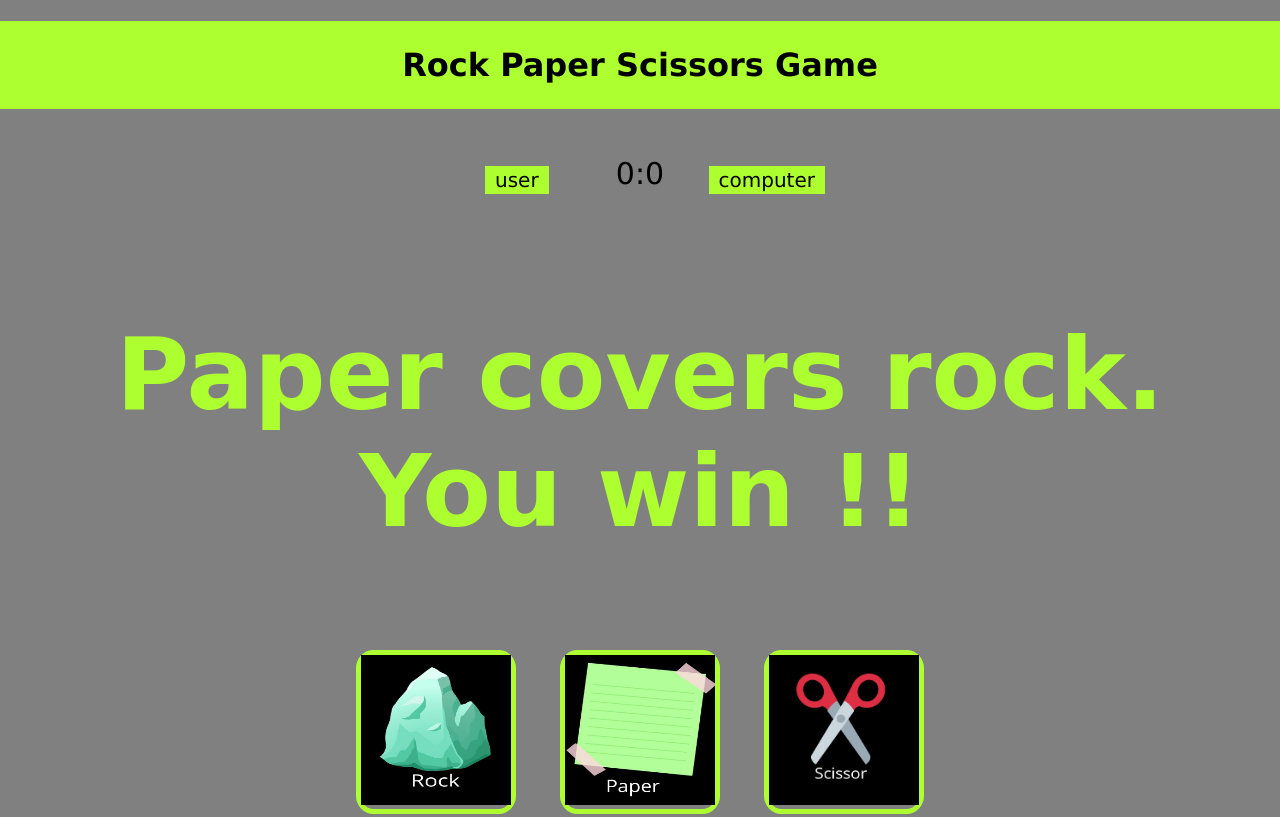
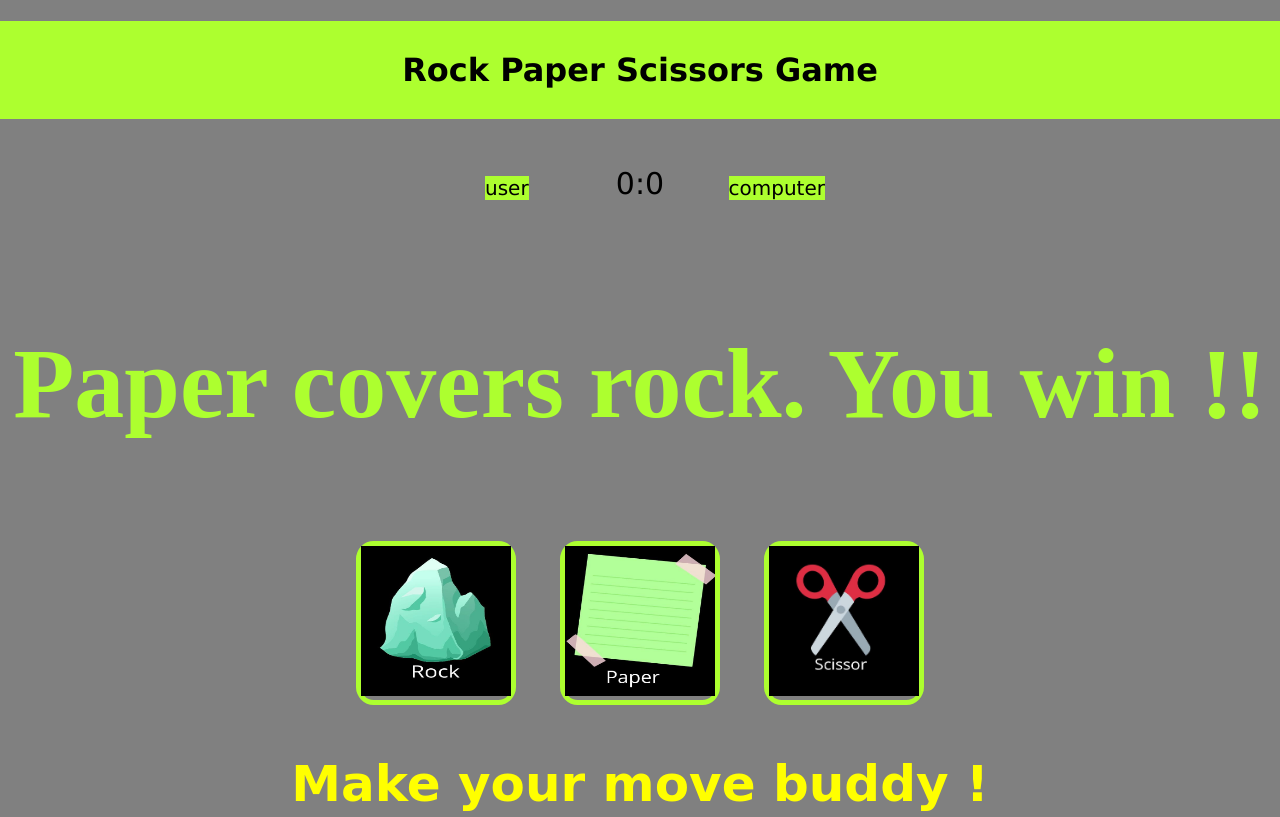
Before and after one commit to drstrange2504/RockPaperScissors, a plain HTML site: page index.html in a window 1280 px wide. Shown: the top 817 px of the page. Drawn offline with Linux system fonts and the light colour scheme.

Commit message:
Update style.css

```diff
--- a/style.css
+++ b/style.css
@@ -7,7 +7,7 @@ body{
 
 h1{
     background-color:greenyellow;
-    padding: 25px;
+    padding: 30px;
 }
  h1 {
     color:black;
@@ -31,7 +31,7 @@ h1{
 .badge{
     background-color: greenyellow;
     font-size: 20px;
-    padding: 2px 10px;
+    padding: 2px px;
     font-family: Verdana, Geneva, Tahoma, sans-serif;
 }
 
@@ -52,7 +52,7 @@ h1{
     font-size: 100px;
     text-align: center;
     color:greenyellow;
-    font-family:cursive;
+    font-family:'Times New Roman', Times, serif;
     font-weight: bold;
 }
 
```
